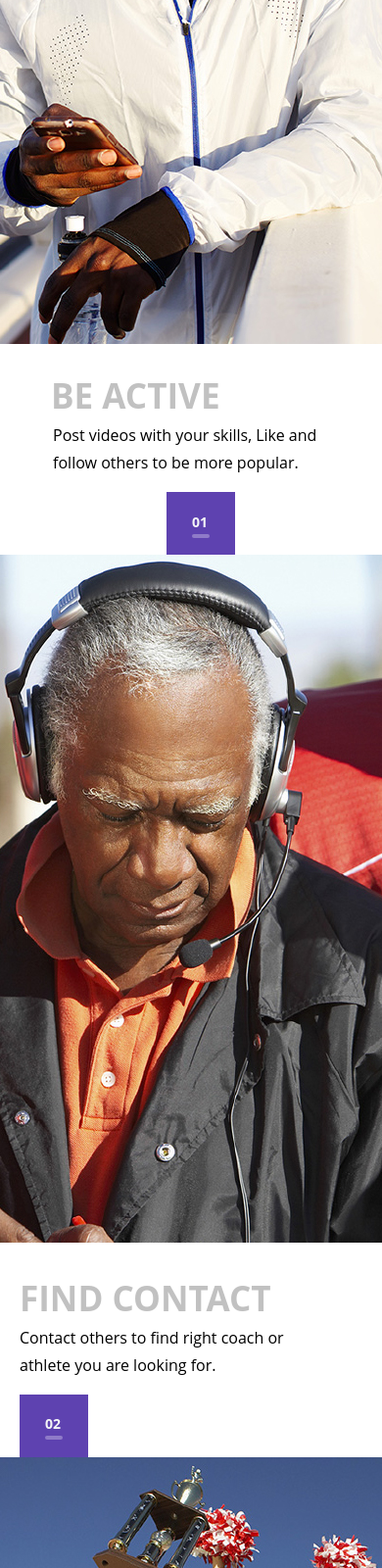
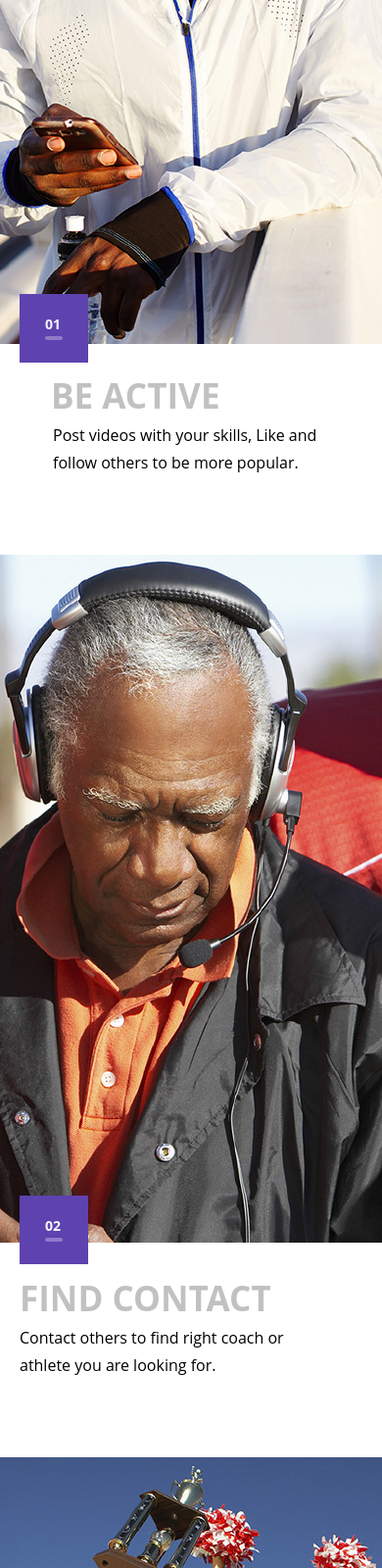
Before and after one commit to SergeyVinokurov/mq-diploma, a plain HTML site: page index.html in a window 390 px wide. Shown: the part 2783-4383 px from the top of the page at 98% size. Drawn offline with Linux system fonts and the light colour scheme.

Commit message:
Дипломная работа (320px), (1920px)

```diff
--- a/css/style.css
+++ b/css/style.css
@@ -525,7 +525,7 @@ picture {
   height: 155px;
   position: absolute;
   top: 30%;
-  right: 44%;
+  right: 46%;
   background-color: #5e42b0;
 }
 
@@ -948,8 +948,8 @@ picture {
   .active-block {
     width: 70px;
     height: 70px;
-    top: 93%;
-    left: 170px;
+    top: 71%;
+    left: 20px;
   }
 
   .block-number {
@@ -999,7 +999,7 @@ picture {
   .contact-block {
     width: 70px;
     height: 70px;
-    top: 93%;
+    top: 71%;
     left: 20px;
   }
 
@@ -1012,7 +1012,7 @@ picture {
   .work-block {
     width: 70px;
     height: 70px;
-    top: 93%;
+    top: 67%;
     left: 20px;
   }
 
```
